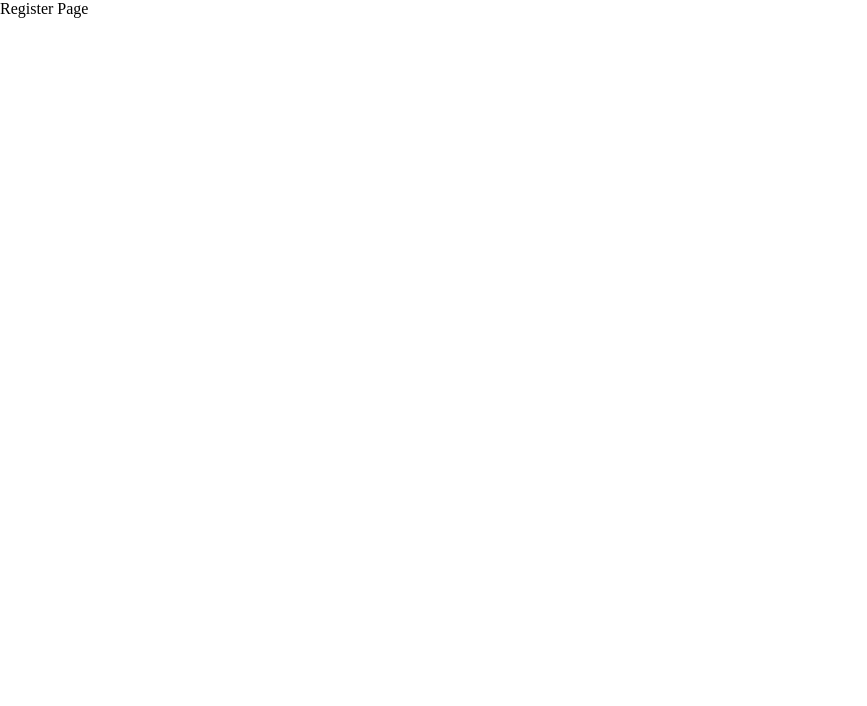
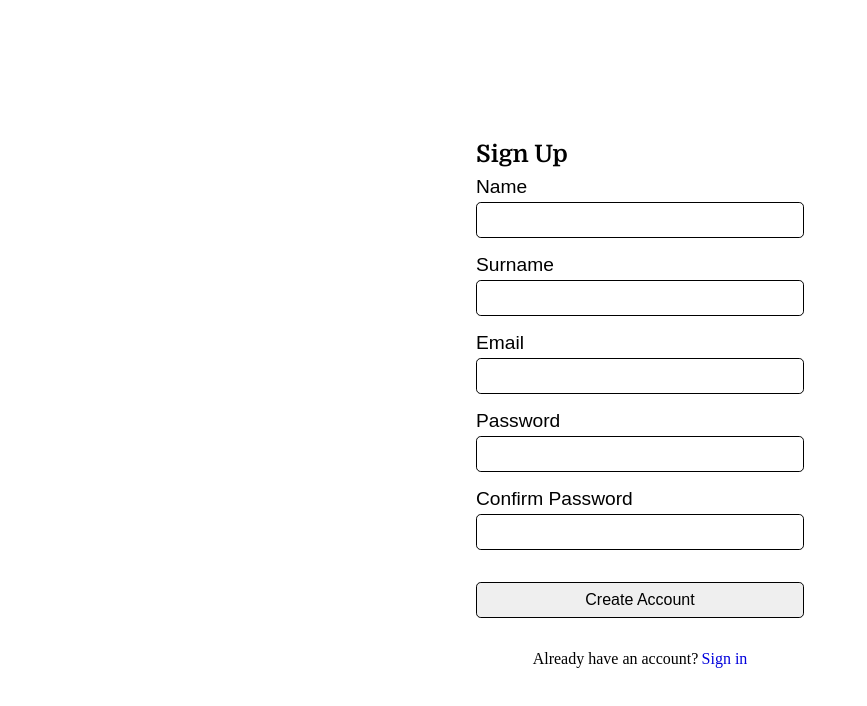
Before and after one commit to furkansahanderyol/Trello-Clone, a Next.js app: page /auth/register in a window 1280 px wide. Shown: the top 706 px of the page, without its empty margins (0-867 px from the left). Built offline with nearby package versions, Linux system fonts and the light colour scheme; a web font is replaced by a local one.

Commit message:
Register form template added

```diff
--- a/src/app/auth/register/page.module.scss
+++ b/src/app/auth/register/page.module.scss
@@ -0,0 +1,23 @@
+.formWrapper {
+  display: flex;
+  flex-direction: column;
+  gap: 2rem;
+
+  .inputSide {
+    display: flex;
+    flex-direction: column;
+    gap: 1rem;
+  }
+
+  .signIn {
+    display: flex;
+    justify-content: center;
+    align-items: center;
+    gap: 0.2rem;
+
+    .signInLink {
+      text-decoration: none;
+      color: #0000dc;
+    }
+  }
+}
--- a/src/app/auth/register/page.tsx
+++ b/src/app/auth/register/page.tsx
@@ -1,5 +1,47 @@
-import styles from './page.module.scss';
+"use client"
+
+import AuthLayout from "@/layouts/AuthLayout"
+import styles from "./page.module.scss"
+import Form from "@/components/Form"
+import Input from "@/components/Input"
+import Link from "next/link"
+import { PageLink } from "@/constants/PageLink"
+import Button from "@/components/Button"
 
 export default function Register() {
-  return <main>Register Page</main>;
+  return (
+    <AuthLayout>
+      <Form formHeader={"Sign Up"} onSubmit={(e) => e.preventDefault()}>
+        <div className={styles.formWrapper}>
+          <div className={styles.inputSide}>
+            <Input type={"text"} label={"Name"} />
+            <div className={styles.passwordInputWrapper}>
+              <Input type={"text"} label={"Surname"} />
+            </div>
+            <div className={styles.passwordInputWrapper}>
+              <Input type={"email"} label={"Email"} />
+            </div>
+            <div className={styles.passwordInputWrapper}>
+              <Input type={"password"} label={"Password"} />
+            </div>
+            <div className={styles.passwordInputWrapper}>
+              <Input type={"password"} label={"Confirm Password"} />
+            </div>
+          </div>
+          <Button
+            type={"submit"}
+            onClick={() => console.log("Submitted")}
+            className={styles.createAccountButton}
+            text={"Create Account"}
+          />
+          <div className={styles.signIn}>
+            Already have an account?{" "}
+            <Link className={styles.signInLink} href={PageLink.login}>
+              Sign in
+            </Link>
+          </div>
+        </div>
+      </Form>
+    </AuthLayout>
+  )
 }
```
